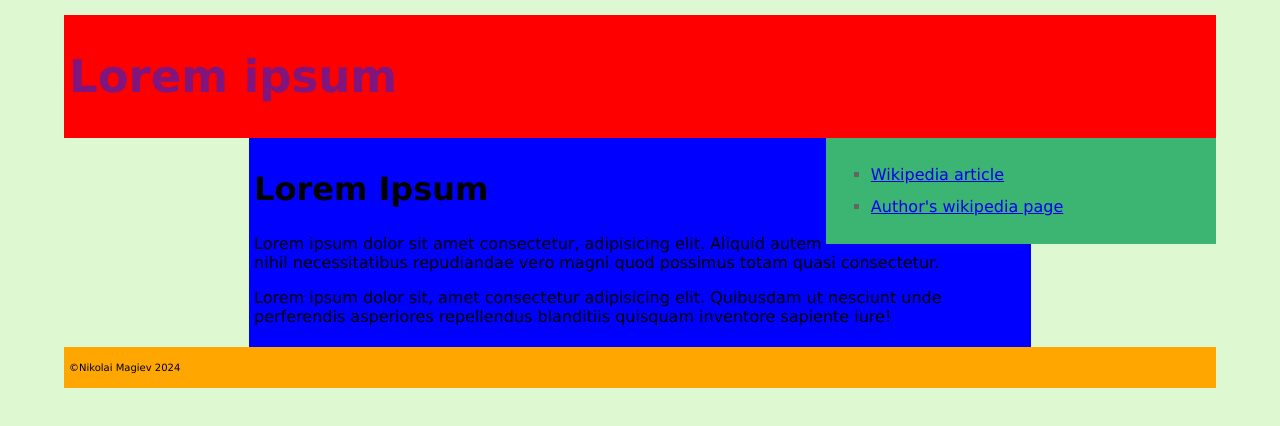
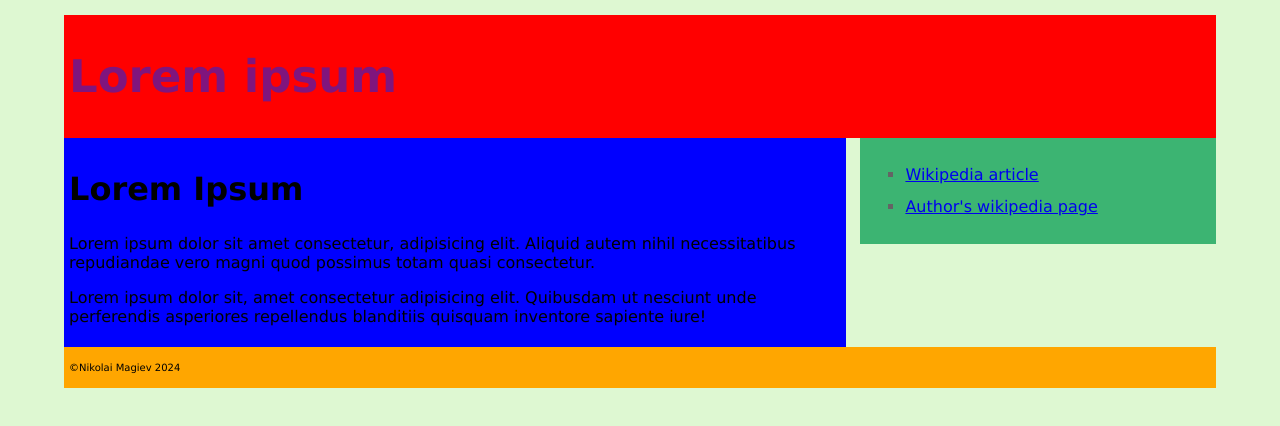
Before and after one commit to NickMagiev/InClassTask2, a plain HTML site: page index.html in a window 1280 px wide. Drawn offline with Linux system fonts and the light colour scheme.

Commit message:
tweaked code a bit

```diff
--- a/css/styles.css
+++ b/css/styles.css
@@ -32,19 +32,22 @@ header {
 }
 
 main {
+    float:left;
     width: 67%;
     padding: 0px;
     background-color: hsl(240, 100%, 50%);
 }
 
 aside {
+
     padding-left: 0px;
-    width: 33%;
+    width: 30%;
     float: right;
     background-color: hsl(147, 50%, 47%);
 }
 footer{
 background-color: hsl(39, 100%, 50%);
+clear:both;
 }
 
 .structural {
```
